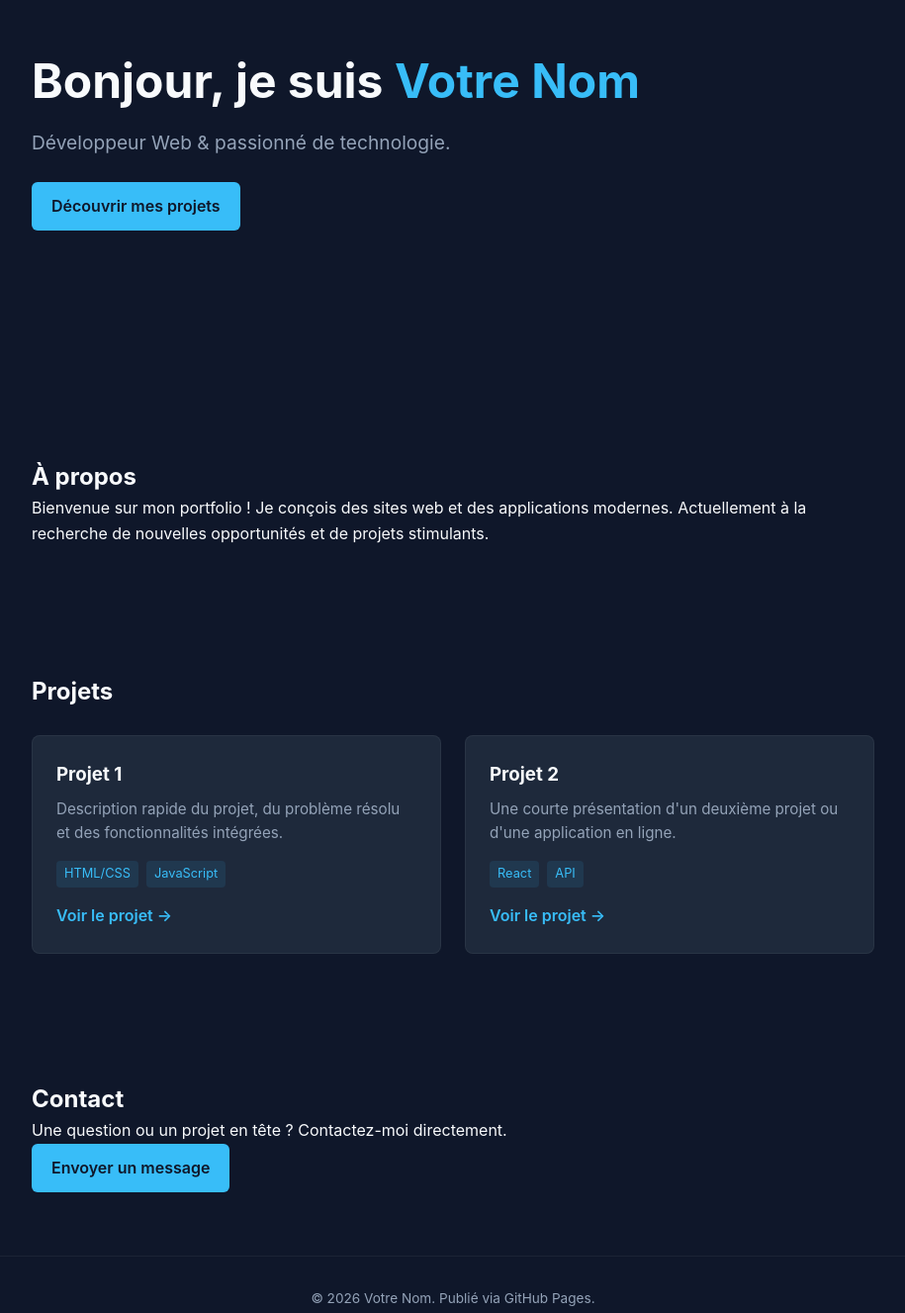
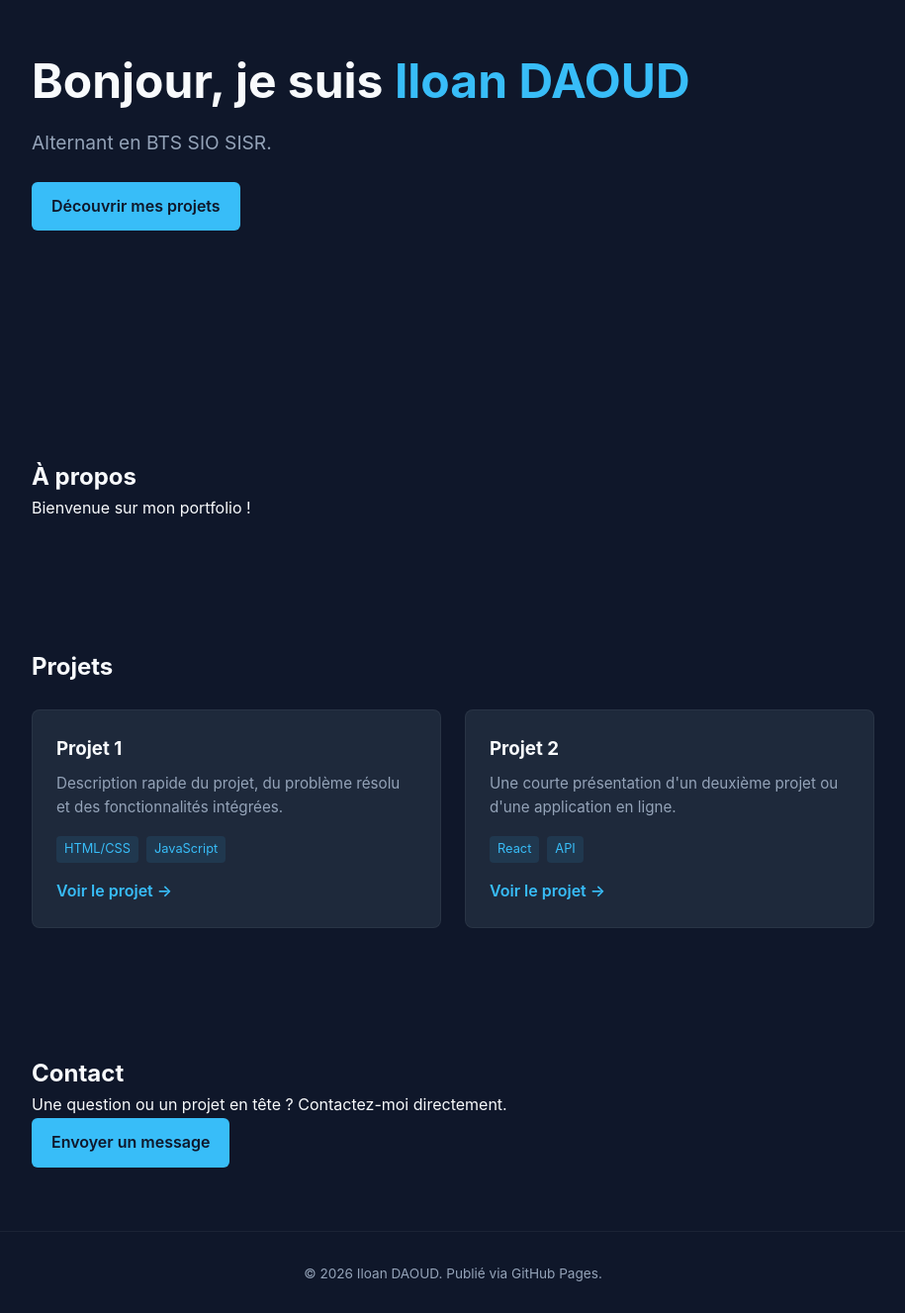
Before and after one commit to iloandaoud/iloandaoud.github.io, a plain HTML site: page index.html in a window 1280 px wide. Shown: the part 200-1527 px from the top of the page at 99% size, without its empty margins (182-1097 px from the left). Drawn offline with Linux system fonts and the light colour scheme.

Commit message:
Mise à jour index

```diff
--- a/index.html
+++ b/index.html
@@ -18,14 +18,14 @@
 
     <main>
         <section class="hero">
-            <h1>Bonjour, je suis <span>Votre Nom</span></h1>
-            <p>Développeur Web & passionné de technologie.</p>
+            <h1>Bonjour, je suis <span>Iloan DAOUD</span></h1>
+            <p>Alternant en BTS SIO SISR.</p>
             <a href="#projects" class="btn">Découvrir mes projets</a>
         </section>
 
         <section id="about" class="container">
             <h2>À propos</h2>
-            <p>Bienvenue sur mon portfolio ! Je conçois des sites web et des applications modernes. Actuellement à la recherche de nouvelles opportunités et de projets stimulants.</p>
+            <p>Bienvenue sur mon portfolio !</p>
         </section>
 
         <section id="projects" class="container">
@@ -61,7 +61,7 @@
     </main>
 
     <footer>
-        <p>&copy; 2026 Votre Nom. Publié via GitHub Pages.</p>
+        <p>&copy; 2026 Iloan DAOUD. Publié via GitHub Pages.</p>
     </footer>
 </body>
 </html>
```
